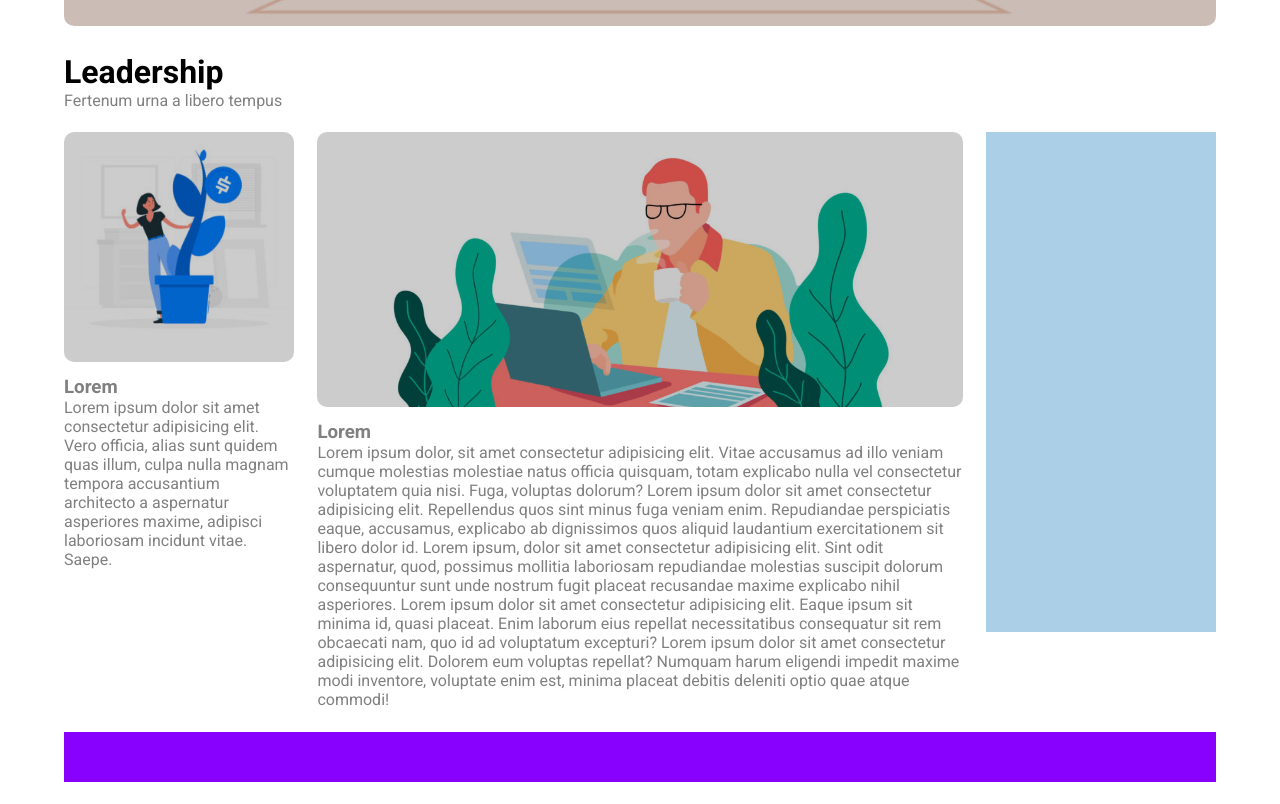
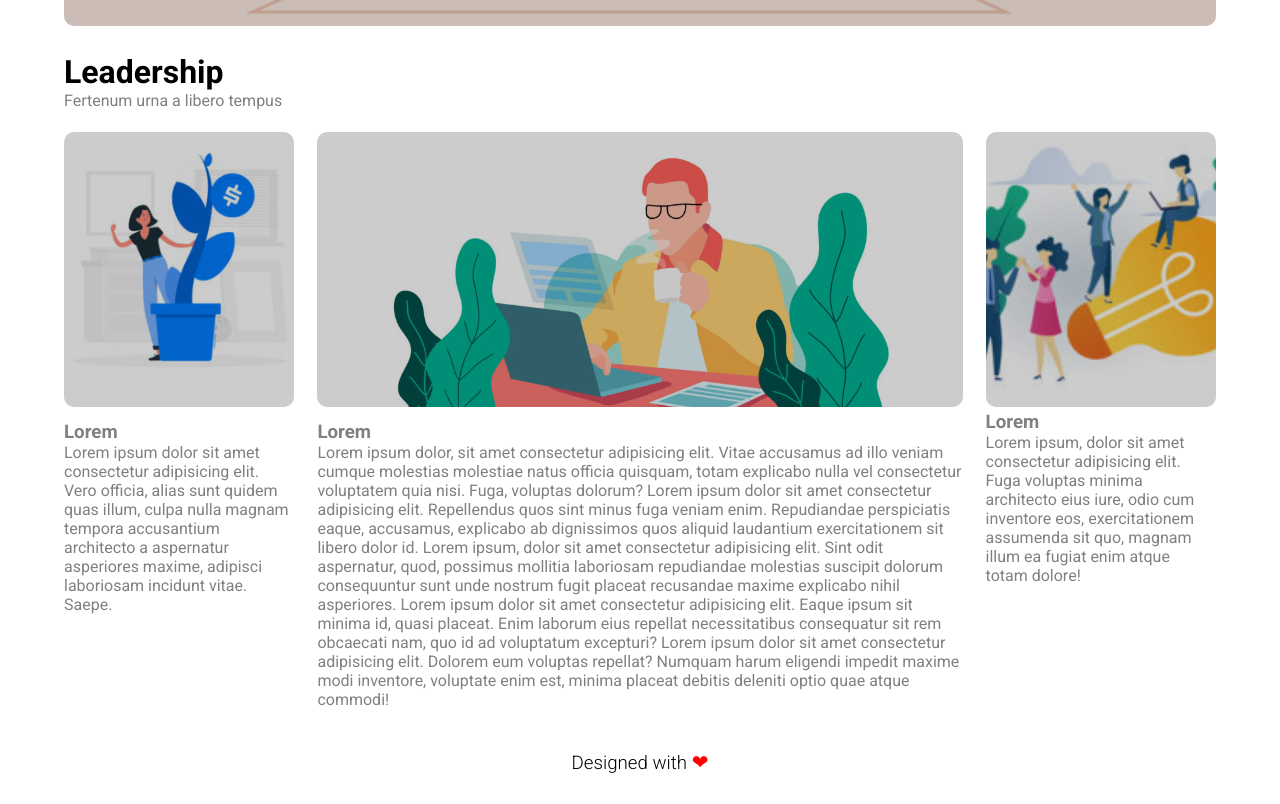
Before and after one commit to DanieleKun/htmlcss-wp, a plain HTML site: page index.html in a window 1280 px wide. Shown: the part 706-1510 px from the top of the page. Drawn offline with Linux system fonts and the light colour scheme.

Commit message:
finish main and footer

```diff
--- a/css/style.css
+++ b/css/style.css
@@ -38,13 +38,6 @@ nav ul li {
 nav ul li a {
     color: gray;
     text-decoration: none;
-}
-
-footer {
-    margin: 1% 0;
-    /* Debug */
-    height: 50px;
-    background-color: rgb(136, 1, 254);
 }
 
 
@@ -108,6 +101,7 @@ footer {
 
 .column-sx img {
     width: 100%;
+    height: 275px;
     object-fit: cover;
     border-radius: 10px;
     filter: brightness(80%);
@@ -138,6 +132,35 @@ footer {
     width: 20%;
     float: left;
     /* Debug */
-    height: 500px;
-    background-color: rgb(171, 207, 231);
+    /* height: 500px;
+    background-color: rgb(171, 207, 231); */
 }
+
+.column-dx img {
+    width: 100%;
+    height: 275px;
+    object-fit: cover;
+    border-radius: 10px;
+    filter: brightness(80%);
+}
+
+footer {
+    margin: 30px 0;
+    /* Debug */
+    /* height: 50px;
+    background-color: rgb(136, 1, 254); */
+}
+
+.foot-credit {
+    text-align: center;
+    margin-top: 10px;
+}
+
+.foot-credit h3 {
+    font-weight: lighter;
+}
+
+.foot-credit .heart {
+    color: red;
+    font-size: 20px;
+}
--- a/index.html
+++ b/index.html
@@ -72,17 +72,19 @@
                     <p>Lorem ipsum dolor, sit amet consectetur adipisicing elit. Vitae accusamus ad illo veniam cumque molestias molestiae natus officia quisquam, totam explicabo nulla vel consectetur voluptatem quia nisi. Fuga, voluptas dolorum? Lorem ipsum dolor sit amet consectetur adipisicing elit. Repellendus quos sint minus fuga veniam enim. Repudiandae perspiciatis eaque, accusamus, explicabo ab dignissimos quos aliquid laudantium exercitationem sit libero dolor id. Lorem ipsum, dolor sit amet consectetur adipisicing elit. Sint odit aspernatur, quod, possimus mollitia laboriosam repudiandae molestias suscipit dolorum consequuntur sunt unde nostrum fugit placeat recusandae maxime explicabo nihil asperiores. Lorem ipsum dolor sit amet consectetur adipisicing elit. Eaque ipsum sit minima id, quasi placeat. Enim laborum eius repellat necessitatibus consequatur sit rem obcaecati nam, quo id ad voluptatum excepturi? Lorem ipsum dolor sit amet consectetur adipisicing elit. Dolorem eum voluptas repellat? Numquam harum eligendi impedit maxime modi inventore, voluptate enim est, minima placeat debitis deleniti optio quae atque commodi!</p>
                 </div>
                 <div class="column-dx">
-
+                    <img src="img/img-3.jpg" alt="">
+                    <h3>Lorem</h3>
+                    <p>Lorem ipsum, dolor sit amet consectetur adipisicing elit. Fuga voluptas minima architecto eius iure, odio cum inventore eos, exercitationem assumenda sit quo, magnam illum ea fugiat enim atque totam dolore!</p>
                 </div>
             </div>
-
-
 
     </main>
 
 
     <footer>
-
+        <div class="foot-credit">
+            <h3>Designed with <span class="heart">&#10084;</span></h3>
+        </div>
     </footer>
 
 </body>
```
